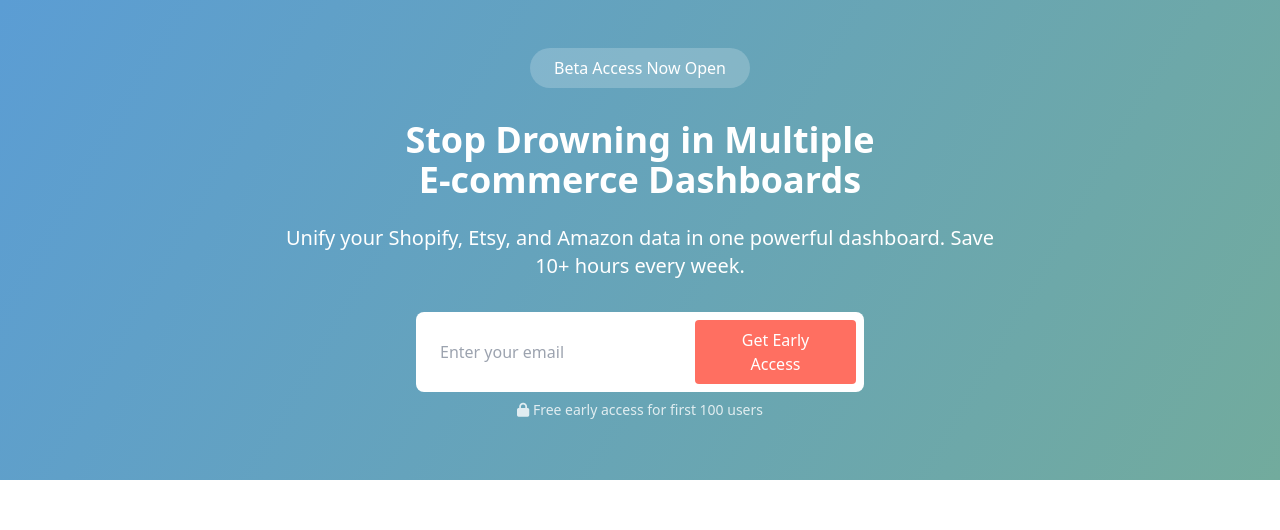
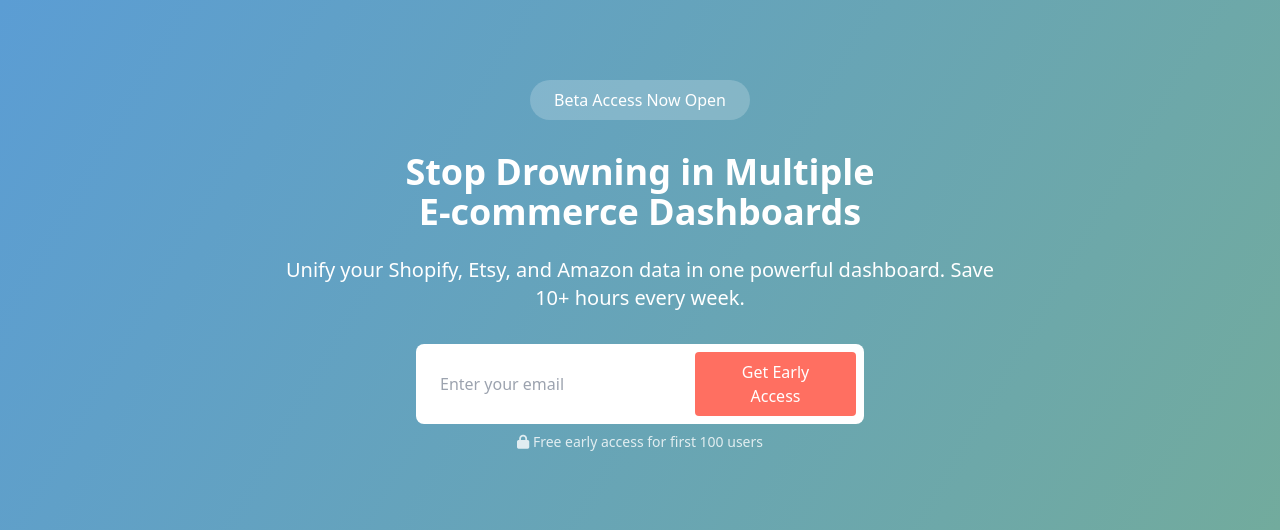
Before and after one commit to saidigee/DreamyDashboard, a plain HTML site: page index.html in a window 1280 px wide. Shown: the top 530 px of the page. Drawn offline with nearby package versions, Linux system fonts and the light colour scheme.

Commit message:
Improve mobile responsiveness of hero section

```diff
--- a/index.html
+++ b/index.html
@@ -16,9 +16,19 @@
         }
 
         .hero-section {
-            min-height: 60vh;
-            padding-top: 3rem;
-            padding-bottom: 3rem;
+            padding: 3rem 1rem;
+        }
+
+        @media (min-width: 768px) {
+            .hero-section {
+                padding: 4rem 2rem;
+            }
+        }
+
+        @media (min-width: 1024px) {
+            .hero-section {
+                padding: 5rem 2rem;
+            }
         }
 
         .action-button {
```
